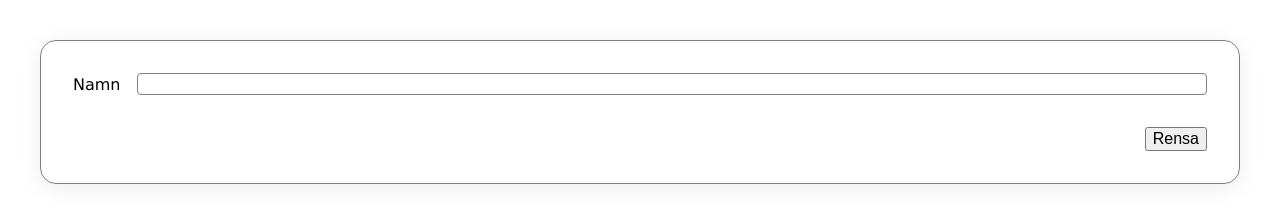
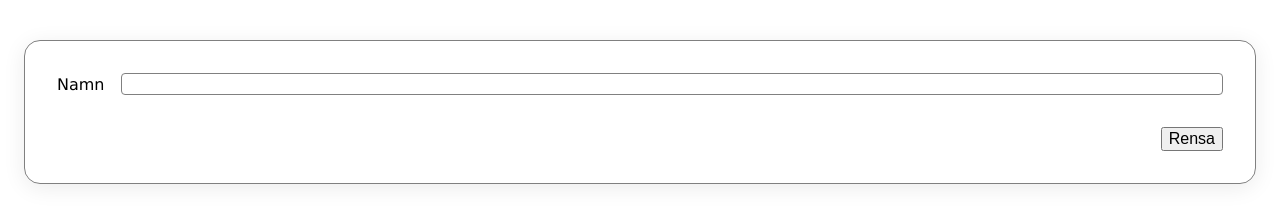
Before and after one commit to nicklasisraelsson/scores, a website: page index.html in a window 1280 px wide. Drawn offline with Linux system fonts and the light colour scheme.

Commit message:
Prevent long name
And additional size changes to make it harder to
overflow the player rows

```diff
--- a/index.html
+++ b/index.html
@@ -23,9 +23,9 @@
         border: 1px solid grey;
       }
       .app-container {
-        flex: 1;
+        width: calc(100% - 4em);
         padding: 2em;
-        margin: 2em;
+        margin: 2em 1em;
         border: 1px solid grey;
         border-radius: 1em;
         box-shadow: 0 4px 22px #00000014;
@@ -58,7 +58,7 @@
       <div class="app-container">
         <div class="player-container">
           <label id="playerNameLabel" for="playerName">Namn</label>
-          <input type="text" name="playerName" id="playerName" />
+          <input type="text" name="playerName" id="playerName" maxlength="15" />
         </div>
         <div class="score-container" id="playerScores"></div>
         <div class="actions">
@@ -73,11 +73,7 @@
           align-items: center;
           gap: 1em;
         }
-        .name {
-          max-width: 180px;
-        }
         .score {
-          max-width: 120px;
           margin-left: auto;
           text-align: right;
         }
```
